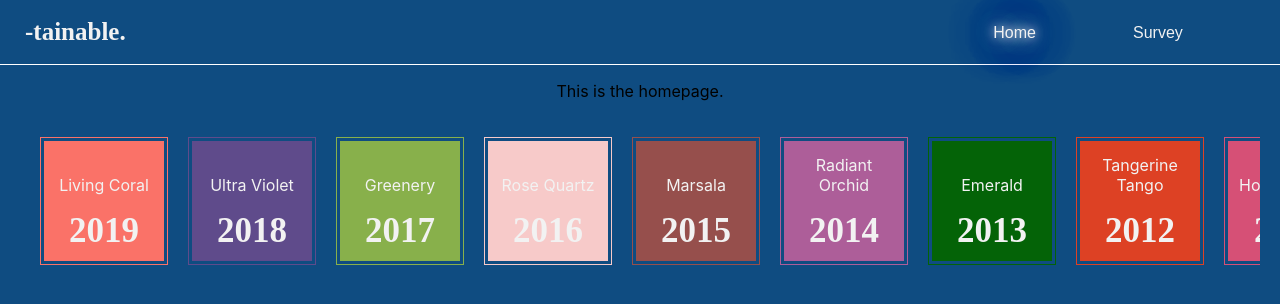
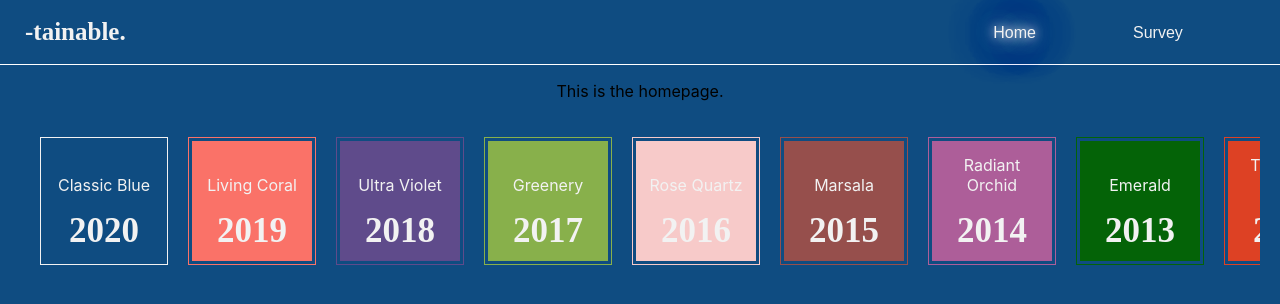
Before and after one commit to JinaZhu/sustainable-fashion, a React (Create React App) app: page /#/ in a window 1280 px wide. Shown: the top 304 px of the page. Built offline with nearby package versions, Linux system fonts and the light colour scheme.

Commit message:
enable color selection

```diff
--- a/src/App.js
+++ b/src/App.js
@@ -7,7 +7,7 @@ import Survey from "./Surveys";
 import {ColorContext} from "./ColorContext"
 
 const color2020 = {
-  "hex": "#0f4c81;",
+  "hex": "#0f4c81",
   'colorName': "Classic Blue",
   'secondaryColor': "#f2f2f2",
   'year': '2020'
--- a/src/Footer/ColorOfTheYear.js
+++ b/src/Footer/ColorOfTheYear.js
@@ -4,6 +4,7 @@ import {ColorContext} from "../ColorContext"
 import {ColorsContainer, ColorDiv, Year, ColorBorder} from "./styled"
 
 const colors = [
+    {"hex": "#0f4c81", "colorName": "Classic Blue", "secondaryColor": "#f2f2f2", "year": "2020"},
     {"hex": "#FA7268", "colorName": "Living Coral", "secondaryColor": "#f2f2f2", 'year': "2019"},
     {"hex": "#5f4b8b", "colorName": "Ultra Violet", "secondaryColor": "#f2f2f2", 'year': "2018"},
     {"hex": "#88B04B", "colorName": "Greenery", "secondaryColor": "#f2f2f2", 'year': "2017"},
@@ -20,11 +21,19 @@ const colors = [
 const ColorOfTheYear = () => {
     const {color, setColor} = useContext(ColorContext)
 
+    function checkCurrentColor(yearColor) {
+        if (yearColor === color.hex) {
+            return true
+        } else {
+            return false
+        }
+    }
+
     return (
         <ColorsContainer>
             {colors.map((yearColor) => {
                 return (
-                    <ColorBorder color={yearColor.hex}><ColorDiv color={yearColor.hex} secondaryColor={yearColor.secondaryColor} key={yearColor.hex}>
+                    <ColorBorder key={yearColor.hex} onClick={() => setColor(yearColor)} isColor={checkCurrentColor(yearColor.hex)}  color={yearColor.hex} secondaryColor={yearColor.secondaryColor}><ColorDiv color={yearColor.hex} secondaryColor={yearColor.secondaryColor}>
                         <p>{yearColor.colorName}</p><Year>{yearColor.year}</Year>
                     </ColorDiv></ColorBorder>
                 )
--- a/src/Footer/styled.js
+++ b/src/Footer/styled.js
@@ -1,4 +1,4 @@
-import styled from "styled-components";
+import styled, {css} from "styled-components";
 
 export const ColorsContainer = styled.div`
     display: flex;
@@ -29,6 +29,15 @@ export const ColorBorder = styled.div`
     border: 1px solid ${(props) => props.color};
     padding: 3px;
     margin: 10px;
+
+    ${(props) => {
+        return (
+          props.isColor &&
+          css`
+          border: 1px solid ${(props) => props.secondaryColor};
+          `
+        );
+      }}
 `
 
 export const Year = styled.p`
```
